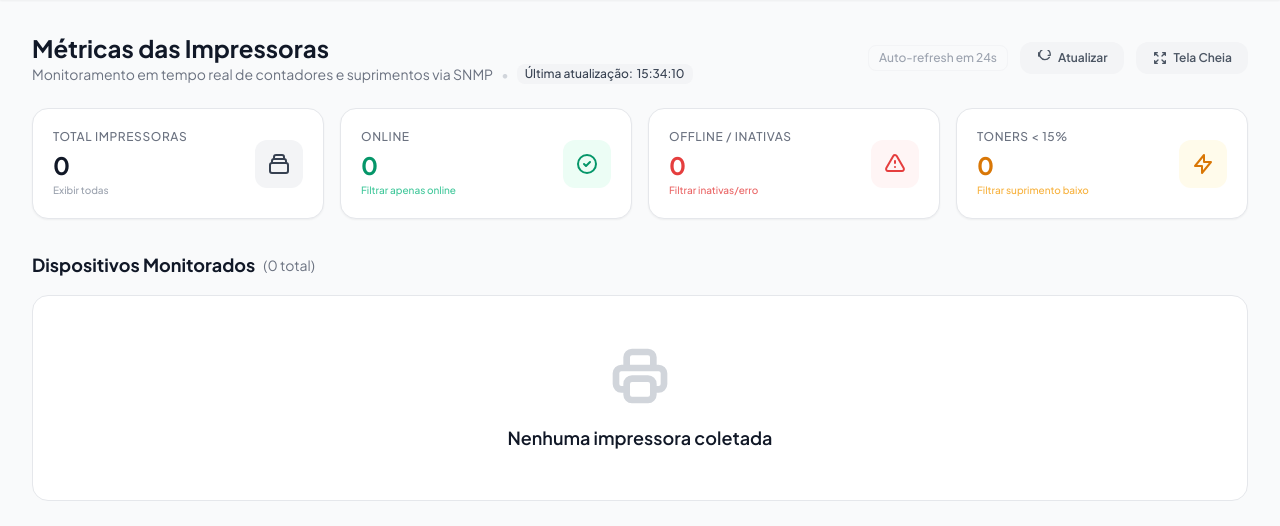
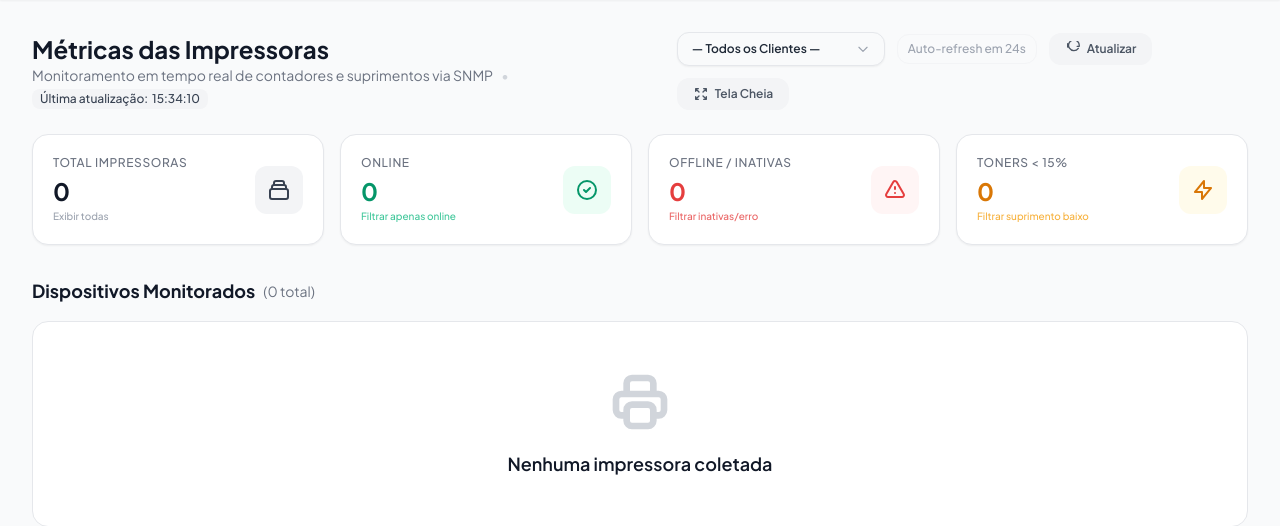
Before and after one commit to andersonscorreia/PRISMA, a Django app: page /snmp/ in a window 1280 px wide. Shown: the part 65-591 px from the top of the page. Run offline with Django 5.2, Linux system fonts and the light colour scheme; a user stored in the database is signed in; tables that the repository leaves empty hold one stand-in row (values such as "Sample post"); some libraries are stand-ins or nearby versions.

Commit message:
feat: adiciona filtro por cliente na tela de metricas de impressoras

```diff
--- a/prisma_server/views.py
+++ b/prisma_server/views.py
@@ -217,8 +217,29 @@ def dashboard(request):
             unique_real_ips.add(ip)
             final_real_printers.append(p)
 
+    from core.models import Cliente, Impressora
+
+    serial_to_cliente = {}
+    ip_to_cliente = {}
+    for imp in Impressora.objects.select_related('cliente').all():
+        if imp.cliente:
+            if imp.serial_number:
+                serial_to_cliente[imp.serial_number] = imp.cliente
+            if imp.ip_address:
+                ip_to_cliente[imp.ip_address] = imp.cliente
+
     low_toner_count = 0
     for p in final_real_printers:
+        sn = p.get("serial_number")
+        ip = p.get("ip_address")
+        c_obj = serial_to_cliente.get(sn) or ip_to_cliente.get(ip)
+        if c_obj:
+            p["cliente_id"] = str(c_obj.id)
+            p["cliente_nome"] = c_obj.nome
+        else:
+            p["cliente_id"] = ""
+            p["cliente_nome"] = "Sem Cliente"
+
         has_low = False
         for t in p.get("last_toner_data", []):
             level = t.get("level")
@@ -231,10 +252,6 @@ def dashboard(request):
             low_toner_count += 1
 
     def printer_priority(p):
-        # 0: Offline com Toner Baixo
-        # 1: Offline
-        # 2: Toner Baixo
-        # 3: Online Normal
         if p["is_offline"] and p["has_low_toner"]:
             return 0
         elif p["is_offline"]:
@@ -250,12 +267,15 @@ def dashboard(request):
     online_printers = sum(1 for p in printers if p.get("status") == "Online")
     offline_printers = total_printers - online_printers
 
+    clientes = Cliente.objects.all().order_by('nome')
+
     context = {
         "printers": printers,
         "duplicate_printers": duplicate_printers,
         "total_printers": total_printers,
         "online_printers": online_printers,
         "offline_printers": offline_printers,
-        "low_toner_count": low_toner_count
+        "low_toner_count": low_toner_count,
+        "clientes": clientes,
     }
     return render(request, "core/dashboard.html", context)
--- a/templates/core/dashboard.html
+++ b/templates/core/dashboard.html
@@ -16,9 +16,34 @@
             </span>
         </div>
     </div>
-    <div class="flex items-center gap-3">
+    <div class="flex items-center gap-3 flex-wrap">
+        <!-- Filtro por Cliente (Custom Select PRISMA) -->
+        <div class="relative custom-select-wrapper" id="wrapper-cliente-metrics">
+            <input type="hidden" id="filter_cliente_id" value="">
+            <button type="button" onclick="toggleCustomSelect('wrapper-cliente-metrics')"
+                class="w-52 px-3.5 py-2 text-xs bg-gray-50 dark:bg-zinc-900 border border-gray-200 dark:border-zinc-800 rounded-xl flex items-center justify-between font-semibold text-gray-800 dark:text-zinc-100 shadow-sm focus:outline-none focus:ring-1 focus:ring-brand-500 transition-all hover:border-brand-500/40 cursor-pointer">
+                <span id="label-cliente-metrics" class="truncate">— Todos os Clientes —</span>
+                <svg class="w-3.5 h-3.5 text-gray-400 shrink-0 transition-transform duration-200 ml-1" fill="none" stroke="currentColor" viewBox="0 0 24 24">
+                    <path stroke-linecap="round" stroke-linejoin="round" stroke-width="2" d="M19 9l-7 7-7-7" />
+                </svg>
+            </button>
+            <div id="dropdown-cliente-metrics"
+                class="hidden absolute top-full right-0 w-60 mt-1.5 bg-white dark:bg-zinc-900 border border-gray-200 dark:border-zinc-800 rounded-xl shadow-xl z-50 overflow-hidden py-1 text-xs max-h-60 overflow-y-auto">
+                <div onclick="selectClientFilter('', '— Todos os Clientes —', event)"
+                    class="px-3 py-2 cursor-pointer transition-colors hover:bg-gray-100 dark:hover:bg-zinc-800/80 text-gray-700 dark:text-zinc-300 font-bold bg-brand-500/10 text-brand-500 border-l-2 border-brand-500">
+                    — Todos os Clientes —
+                </div>
+                {% for c in clientes %}
+                <div onclick="selectClientFilter('{{ c.id }}', '{{ c.nome }}', event)"
+                    class="px-3 py-2 cursor-pointer transition-colors hover:bg-gray-100 dark:hover:bg-zinc-800/80 text-gray-700 dark:text-zinc-300">
+                    {{ c.nome }}
+                </div>
+                {% endfor %}
+            </div>
+        </div>
+
         <span
-            class="text-xs text-gray-400 dark:text-zinc-500 font-medium bg-gray-50 dark:bg-zinc-900/50 border border-gray-100 dark:border-zinc-800/80 px-2.5 py-1 rounded-lg select-none"
+            class="text-xs text-gray-400 dark:text-zinc-500 font-medium bg-gray-50 dark:bg-zinc-900/50 border border-gray-100 dark:border-zinc-800/80 px-2.5 py-1.5 rounded-xl select-none"
             id="auto-refresh-timer">Auto-refresh em 30s</span>
         <button onclick="window.location.reload();"
             class="inline-flex items-center gap-1.5 px-4 py-2 text-xs font-semibold bg-gray-100 hover:bg-gray-200 dark:bg-zinc-800 dark:hover:bg-zinc-700 text-gray-600 dark:text-zinc-300 rounded-xl transition-all duration-150"
@@ -222,27 +247,55 @@
         }
     }
 
-    // Função de Filtragem Interativa por Card KPI
+    // Estado dos Filtros Combinados (Status + Cliente)
+    let currentStatusFilter = 'all';
+    let currentClientFilter = '';
+
     function filterPrinters(filterType, clickedCard) {
+        currentStatusFilter = filterType;
+        applyCombinedFilters();
+    }
+
+    function selectClientFilter(clientId, clientName, e) {
+        if (e) e.stopPropagation();
+        currentClientFilter = clientId;
+
+        const label = document.getElementById('label-cliente-metrics');
+        if (label) label.innerText = clientName;
+
+        const dropdown = document.getElementById('dropdown-cliente-metrics');
+        if (dropdown) dropdown.classList.add('hidden');
+
+        dropdown.querySelectorAll('div').forEach(item => {
+            item.classList.remove('bg-brand-500/10', 'text-brand-500', 'font-bold', 'border-l-2', 'border-brand-500');
+        });
+        if (e && e.currentTarget) {
+            e.currentTarget.classList.add('bg-brand-500/10', 'text-brand-500', 'font-bold', 'border-l-2', 'border-brand-500');
+        }
+
+        applyCombinedFilters();
+    }
+
+    function applyCombinedFilters() {
         const cards = document.querySelectorAll('.printer-card');
         let visibleCount = 0;
 
         cards.forEach(card => {
             const status = card.getAttribute('data-status');
             const lowToner = card.getAttribute('data-low-toner');
+            const clienteId = card.getAttribute('data-cliente-id');
 
-            let show = false;
-            if (filterType === 'all') {
-                show = true;
-            } else if (filterType === 'online') {
-                show = (status === 'online');
-            } else if (filterType === 'offline') {
-                show = (status === 'offline');
-            } else if (filterType === 'low_toner') {
-                show = (lowToner === 'true');
-            }
+            let matchStatus = false;
+            if (currentStatusFilter === 'all') matchStatus = true;
+            else if (currentStatusFilter === 'online') matchStatus = (status === 'online');
+            else if (currentStatusFilter === 'offline') matchStatus = (status === 'offline');
+            else if (currentStatusFilter === 'low_toner') matchStatus = (lowToner === 'true');
 
-            if (show) {
+            let matchClient = false;
+            if (!currentClientFilter || currentClientFilter === '') matchClient = true;
+            else matchClient = (clienteId === currentClientFilter);
+
+            if (matchStatus && matchClient) {
                 card.classList.remove('hidden');
                 visibleCount++;
             } else {
@@ -252,13 +305,32 @@
 
         const counterEl = document.getElementById('visible-printers-count');
         if (counterEl) {
-            if (filterType === 'all') {
+            if (currentStatusFilter === 'all' && !currentClientFilter) {
                 counterEl.textContent = `(${visibleCount} total)`;
             } else {
                 counterEl.textContent = `(${visibleCount} exibidas no filtro)`;
             }
         }
     }
+
+    function toggleCustomSelect(wrapperId) {
+        const wrapper = document.getElementById(wrapperId);
+        if (!wrapper) return;
+        const dropdown = wrapper.querySelector('[id^="dropdown-"]');
+        const isHidden = dropdown.classList.contains('hidden');
+
+        document.querySelectorAll('.custom-select-wrapper [id^="dropdown-"]').forEach(d => d.classList.add('hidden'));
+
+        if (isHidden) {
+            dropdown.classList.remove('hidden');
+        }
+    }
+
+    document.addEventListener('click', function(e) {
+        if (!e.target.closest('.custom-select-wrapper')) {
+            document.querySelectorAll('.custom-select-wrapper [id^="dropdown-"]').forEach(d => d.classList.add('hidden'));
+        }
+    });
 
     // Monitora saída via tecla ESC ou clique nativo do navegador
     document.addEventListener('fullscreenchange', () => {
@@ -359,7 +431,7 @@
     {% else %}
     <div class="grid grid-cols-1 md:grid-cols-2 lg:grid-cols-3 gap-6" id="printer-grid">
         {% for printer in printers %}
-        <div data-status="{% if printer.status == 'Online' %}online{% else %}offline{% endif %}" data-low-toner="{% if printer.has_low_toner %}true{% else %}false{% endif %}"
+        <div data-status="{% if printer.status == 'Online' %}online{% else %}offline{% endif %}" data-low-toner="{% if printer.has_low_toner %}true{% else %}false{% endif %}" data-cliente-id="{{ printer.cliente_id }}"
             class="printer-card bg-white dark:bg-zinc-900 rounded-2xl border border-gray-200 dark:border-zinc-800 shadow-sm hover:shadow-md transition-all duration-300 overflow-hidden flex flex-col justify-between {% if printer.is_offline %}border-brand-500/50 bg-brand-950/10{% elif printer.has_low_toner %}border-amber-500/50 bg-amber-950/10{% endif %}">
 
             <!-- Card Header -->
@@ -368,6 +440,9 @@
                     <div>
                         <h4 class="font-bold text-gray-900 dark:text-white text-base">{{ printer.name }}</h4>
                         <p class="text-xs text-gray-500 dark:text-zinc-400 mt-0.5">{{ printer.model }}</p>
+                        <span class="inline-block text-[10px] font-semibold text-brand-500 bg-brand-500/10 px-2 py-0.5 rounded-md mt-1">
+                            {{ printer.cliente_nome }}
+                        </span>
                     </div>
                     <span
                         class="inline-flex items-center gap-1.5 px-2.5 py-1 rounded-full text-xs font-semibold {% if printer.status == 'Online' %}bg-emerald-50 dark:bg-emerald-950/40 text-emerald-600 dark:text-emerald-400{% else %}bg-brand-50 dark:bg-brand-950/40 text-brand-500{% endif %}">
```
